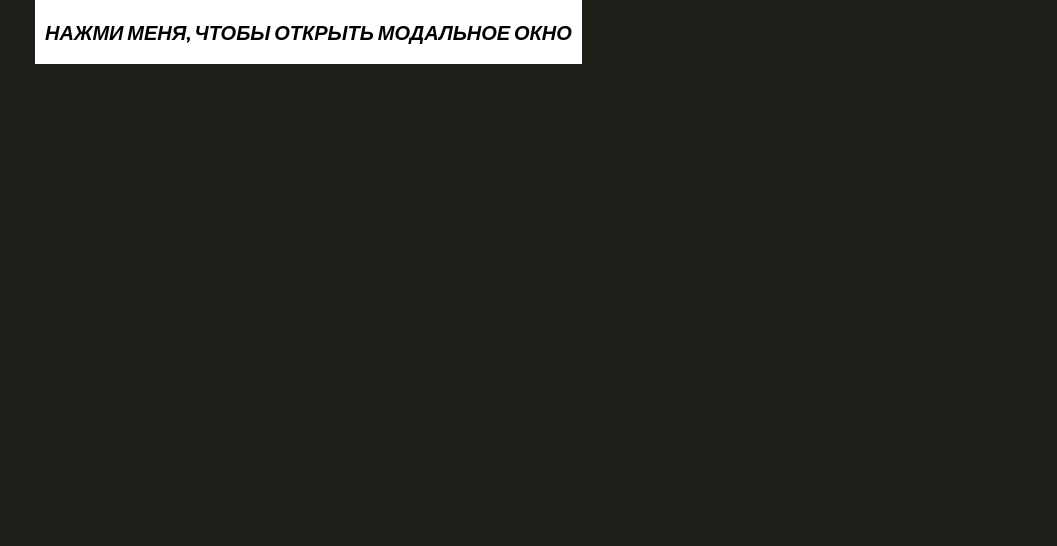
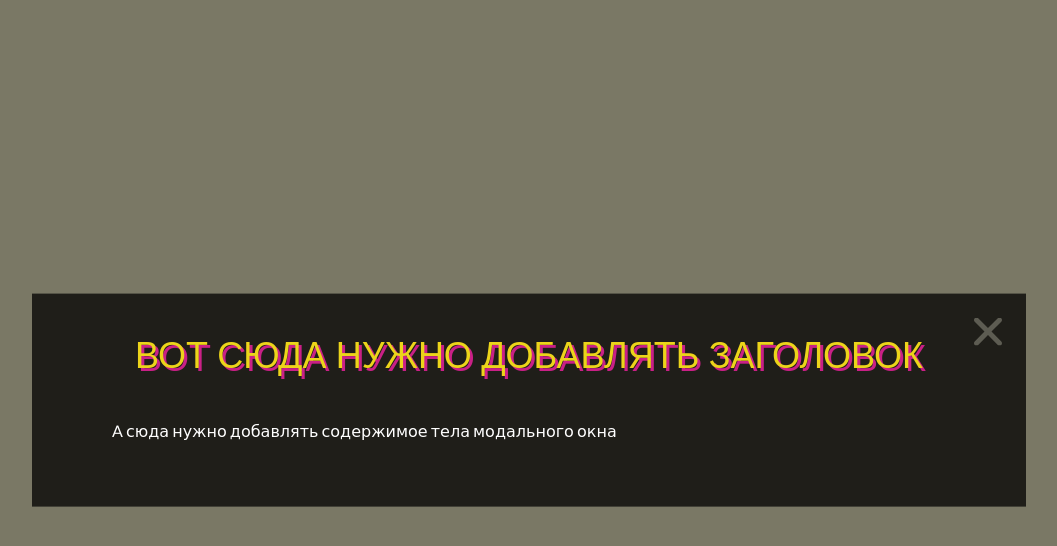
Before and after one commit to js-tasks-ru/jsbasic-20221028_antonprotasow69, a website: page 7-module/2-task/index.html in a window 1280 px wide. Both pictures are taken after a click on the button "НАЖМИ МЕНЯ, ЧТОБЫ ОТКРЫТЬ МОДАЛЬНОЕ ОКНО". Shown: the whole page, without its empty margins (111-1168 px from the left). Drawn offline with Linux system fonts and the light colour scheme.

Commit message:
сделал часть модального окna

```diff
--- a/7-module/2-task/index.js
+++ b/7-module/2-task/index.js
@@ -2,5 +2,97 @@ import createElement from '../../assets/lib/create-element.js';
 
 export default class Modal {
   constructor() {
+
+    this.closeOnMark();
+    this.closeOnKey();
+
+
+  }
+
+  open() {
+
+    this.elem = document.body;
+    this.elem.innerHTML = `<!--Корневой элемент Modal-->
+      <div class="modal">
+        <!--Прозрачная подложка перекрывающая интерфейс-->
+        <div class="modal__overlay"></div>
+
+        <div class="modal__inner">
+          <div class="modal__header">
+            <!--Кнопка закрытия модального окна-->
+            <button type="button" class="modal__close">
+              <img src="/assets/images/icons/cross-icon.svg" alt="close-icon" />
+            </button>
+
+            <h3 class="modal__title">
+            Вот сюда нужно добавлять заголовок
+            </h3>
+          </div>
+
+          <div class="modal__body">
+          A сюда нужно добавлять содержимое тела модального окна
+          </div>
+        </div>
+
+      </div>`;
+    let modalOpen = document.body;
+    modalOpen.classList.add('is-modal-open');
+
+  }
+
+  setTitle(titleName) {
+    // this.open();
+    let modalTitle = this.elem.querySelector('.modal__title');
+
+    modalTitle.innerHTML = titleName;
+  }
+
+  setBody(modalBody) {
+    // this.open();
+    let oldBody = this.elem.querySelector('.modal__body');
+    oldBody.innerHTML = null;
+
+    let bodyModal = oldBody;
+    bodyModal.innerHTML = modalBody;
+
+  }
+
+  close() {
+
+    document.body.classList.remove('is-modal-open');
+    document.body.innerHTML = null;
+    document.removeEventListener('keydown', this.escPressed)
+
+  }
+
+  closeOnMark() {
+    this.open()
+
+
+    document.addEventListener('click', function (event) {
+      let target = event.target;
+
+      if (target.closest('.modal__close')) {
+
+        document.body.innerHTML = null;
+
+        document.body.classList.remove('is-modal-open');
+        document.removeEventListener('keydown', this.escPressed)
+      }
+    });
+  }
+
+  closeOnKey() {
+
+    document.addEventListener('keydown', escPressed)
+
+    function escPressed(event) {
+
+      if (event.code === 'Escape') {
+        document.body.innerHTML = null;
+        document.body.classList.remove('is-modal-open');
+        document.removeEventListener('keydown', this.escPressed)
+      }
+    };
   }
 }
```
Also changed, not shown: 7-module/2-task/index.css (line endings or trailing spaces), 7-module/2-task/index.html (line endings or trailing spaces).
